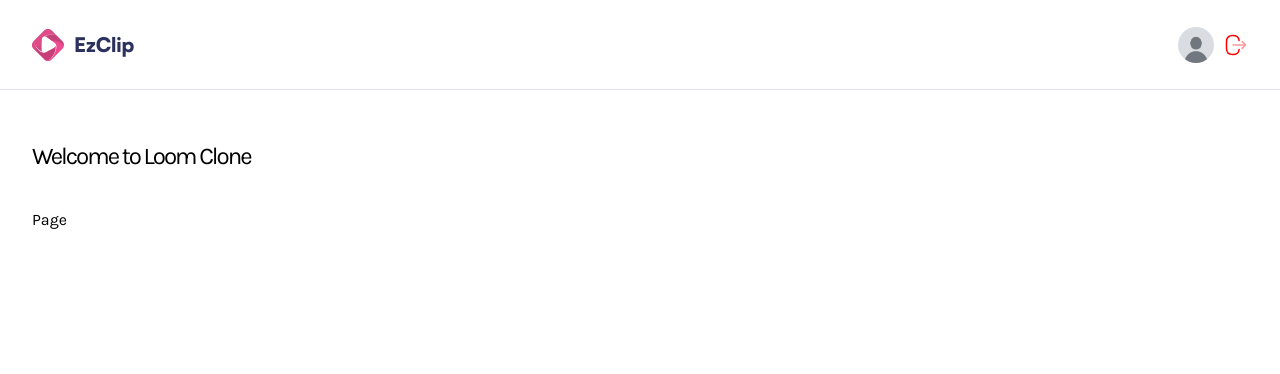
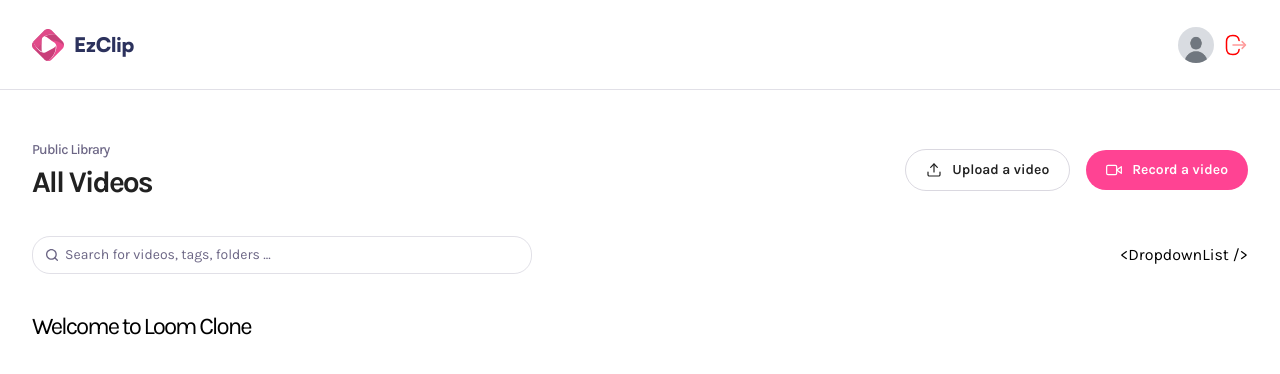
Before and after one commit to rakeebh7233/EzClip, a Next.js app: page / in a window 1280 px wide. Shown: the top 374 px of the page. Built offline with nearby package versions, Linux system fonts and the light colour scheme.

Commit message:
Header Component completed besides drop down

```diff
--- a/app/(auth)/sign-in/page.tsx
+++ b/app/(auth)/sign-in/page.tsx
@@ -3,7 +3,6 @@
 const Page = () => {
   return (
     <div>
-
       <h1 className='text-2xl font-karla'>Welcome to Loom Clone</h1>
       <div>Page</div>
     </div>
--- a/app/(root)/page.tsx
+++ b/app/(root)/page.tsx
@@ -1,11 +1,12 @@
+import Header from '@/components/Header'
 import React from 'react'
 
 const Page = () => {
   return (
     <main className='wrapper page'>
+      <Header title="All Videos" subHeader='Public Library'/>
 
       <h1 className='text-2xl font-karla'>Welcome to Loom Clone</h1>
-      <div>Page</div>
     </main>
   )
 }
--- /dev/null
+++ b/app/(root)/profile/[id]/page.tsx
@@ -0,0 +1,9 @@
+const Page = async ({params}: ParamsWithSearch) => {
+    const {id} = await params;
+
+    return (
+        <div className="text-2xl font-karla">User ID: {id}</div>
+    )
+}
+
+export default Page;
--- /dev/null
+++ b/components/Header.tsx
@@ -0,0 +1,50 @@
+import { ICONS } from '@/constants';
+import Image from 'next/image'
+import Link from 'next/link';
+
+
+const Header = ({subHeader, title, userImg}: SharedHeaderProps) => {
+    return (
+        <header className="header">
+            <section className="header-container">
+                <div className="details">
+                    {userImg && (
+                        <Image src={userImg || '/assets/iamges/dummy.jpg'} alt="user" width={66} height={66} className="rounded-full" />
+                    )}
+
+                    <article>
+                        <p>{subHeader}</p>
+                        <h1>{title}</h1>
+                    </article>
+                </div>
+
+                <aside>
+                    <Link href="/upload">
+                        <Image src="/assets/icons/upload.svg" alt="upload" width={16} height={16}/>
+                        <span>Upload a video</span>
+                    </Link>
+                    <div className="record">
+                        <button className='primary-btn'>
+                            <Image src={ICONS.record} alt='record' width={16} height={16} />
+                            <span>Record a video</span>
+                        </button>
+                    </div>
+                </aside>
+            </section>
+
+            <section className='search-filter'>
+                <div className='search'>
+                    <input
+                        type="text"
+                        placeholder='Search for videos, tags, folders ...'
+                    />
+                    <Image src="/assets/icons/search.svg" alt="search" width={16} height={16} />
+                </div>
+
+                {'<DropdownList />'}
+            </section>
+        </header>
+    )
+}
+
+export default Header;
--- a/components/Navbar.tsx
+++ b/components/Navbar.tsx
@@ -1,9 +1,13 @@
+'use client'
+
 import Image from 'next/image'
 import Link from 'next/link'
+import { useRouter } from 'next/navigation';
 
 const user = {};
 
 const Navbar = () => {
+  const router = useRouter()
   return (
     <header className='navbar'>
       <nav>
@@ -15,7 +19,7 @@
 
         {user && (
           <figure>
-            <button>
+            <button onClick={() => router.push('/profile/123456')}>
               <Image src="/assets/images/dummy.jpg" alt='User' width={36} height={36} className='rounded-full aspect-square' />
             </button>
             <button className='cursor-pointer'>
--- a/constants/index.ts
+++ b/constants/index.ts
@@ -1,51 +1,51 @@
-export const MAX_VIDEO_SIZE = 500 * 1024 * 1024;
-export const MAX_THUMBNAIL_SIZE = 10 * 1024 * 1024;
+// export const MAX_VIDEO_SIZE = 500 * 1024 * 1024;
+// export const MAX_THUMBNAIL_SIZE = 10 * 1024 * 1024;
 
-export const BUNNY = {
-  STREAM_BASE_URL: "https://video.bunnycdn.com/library",
-  STORAGE_BASE_URL: "https://sg.storage.bunnycdn.com/snapcast",
-  CDN_URL: "https://snapcast.b-cdn.net",
-  EMBED_URL: "https://iframe.mediadelivery.net/embed",
-  TRANSCRIPT_URL: "https://vz-47a08e64-84d.b-cdn.net",
-};
+// export const BUNNY = {
+//   STREAM_BASE_URL: "https://video.bunnycdn.com/library",
+//   STORAGE_BASE_URL: "https://sg.storage.bunnycdn.com/snapcast",
+//   CDN_URL: "https://snapcast.b-cdn.net",
+//   EMBED_URL: "https://iframe.mediadelivery.net/embed",
+//   TRANSCRIPT_URL: "https://vz-47a08e64-84d.b-cdn.net",
+// };
 
-export const emojis = ["😂", "😍", "👍"];
+// export const emojis = ["😂", "😍", "👍"];
 
-export const filterOptions = [
-  "Most Viewed",
-  "Most Recent",
-  "Oldest First",
-  "Least Viewed",
-];
+// export const filterOptions = [
+//   "Most Viewed",
+//   "Most Recent",
+//   "Oldest First",
+//   "Least Viewed",
+// ];
 
-export const visibilities: Visibility[] = ["public", "private"];
+// export const visibilities: Visibility[] = ["public", "private"];
 
-export const ICONS = {
-  record: "/assets/icons/record.svg",
-  close: "/assets/icons/close.svg",
-  upload: "/assets/icons/upload.svg",
-};
+// export const ICONS = {
+//   record: "/assets/icons/record.svg",
+//   close: "/assets/icons/close.svg",
+//   upload: "/assets/icons/upload.svg",
+// };
 
-export const initialVideoState = {
-  isLoaded: false,
-  hasIncrementedView: false,
-  isProcessing: true,
-  processingProgress: 0,
-};
+// export const initialVideoState = {
+//   isLoaded: false,
+//   hasIncrementedView: false,
+//   isProcessing: true,
+//   processingProgress: 0,
+// };
 
-export const infos = ["transcript", "metadata"];
+// export const infos = ["transcript", "metadata"];
 
-export const DEFAULT_VIDEO_CONFIG = {
-  width: { ideal: 1920 },
-  height: { ideal: 1080 },
-  frameRate: { ideal: 30 },
-};
+// export const DEFAULT_VIDEO_CONFIG = {
+//   width: { ideal: 1920 },
+//   height: { ideal: 1080 },
+//   frameRate: { ideal: 30 },
+// };
 
-export const DEFAULT_RECORDING_CONFIG = {
-  mimeType: "video/webm;codecs=vp9,opus",
-  audioBitsPerSecond: 128000,
-  videoBitsPerSecond: 2500000,
-};
+// export const DEFAULT_RECORDING_CONFIG = {
+//   mimeType: "video/webm;codecs=vp9,opus",
+//   audioBitsPerSecond: 128000,
+//   videoBitsPerSecond: 2500000,
+// };
 
 export const MAX_VIDEO_SIZE = 500 * 1024 * 1024;
 export const MAX_THUMBNAIL_SIZE = 10 * 1024 * 1024;
```
